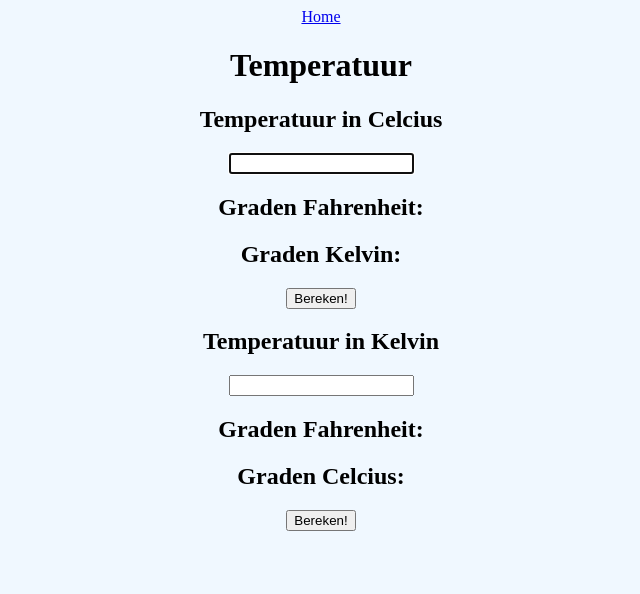
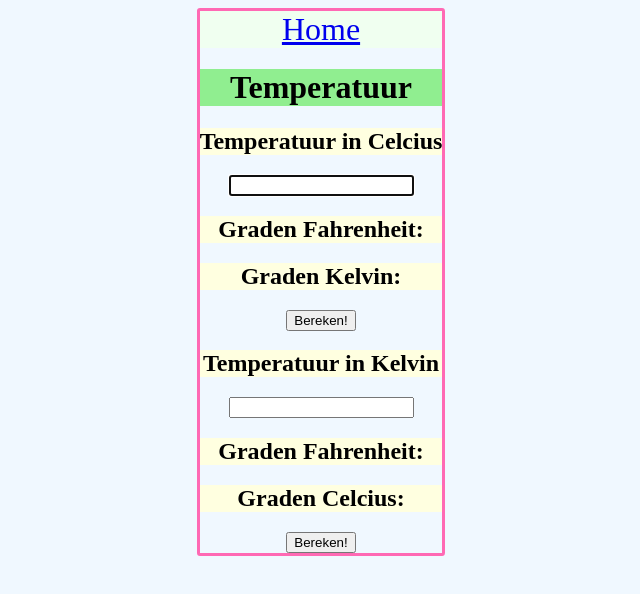
Before and after one commit to WoolfyDuh/JSExcersizes, a plain HTML site: page jsexcercise/temp.html in a window 1280 px wide. Shown: the whole page, without its empty margins (319-959 px from the left). Drawn offline with Linux system fonts and the light colour scheme.

Commit message:
Add files via upload
added some styling

```diff
--- a/jsexcercise/css/style.css
+++ b/jsexcercise/css/style.css
@@ -43,4 +43,18 @@ border-radius: 15px;
 }
 .wrapper{
   display: inline-block;
+  border: solid;
+  border-radius: 3px;
+  border-color: hotpink;
 }
+header{
+  background-color: honeydew;
+  font-size: 2em;
+  color: white;
+}
+h1{
+  background-color: lightgreen;
+}
+h2{
+  background-color: lightyellow;
+}
```
